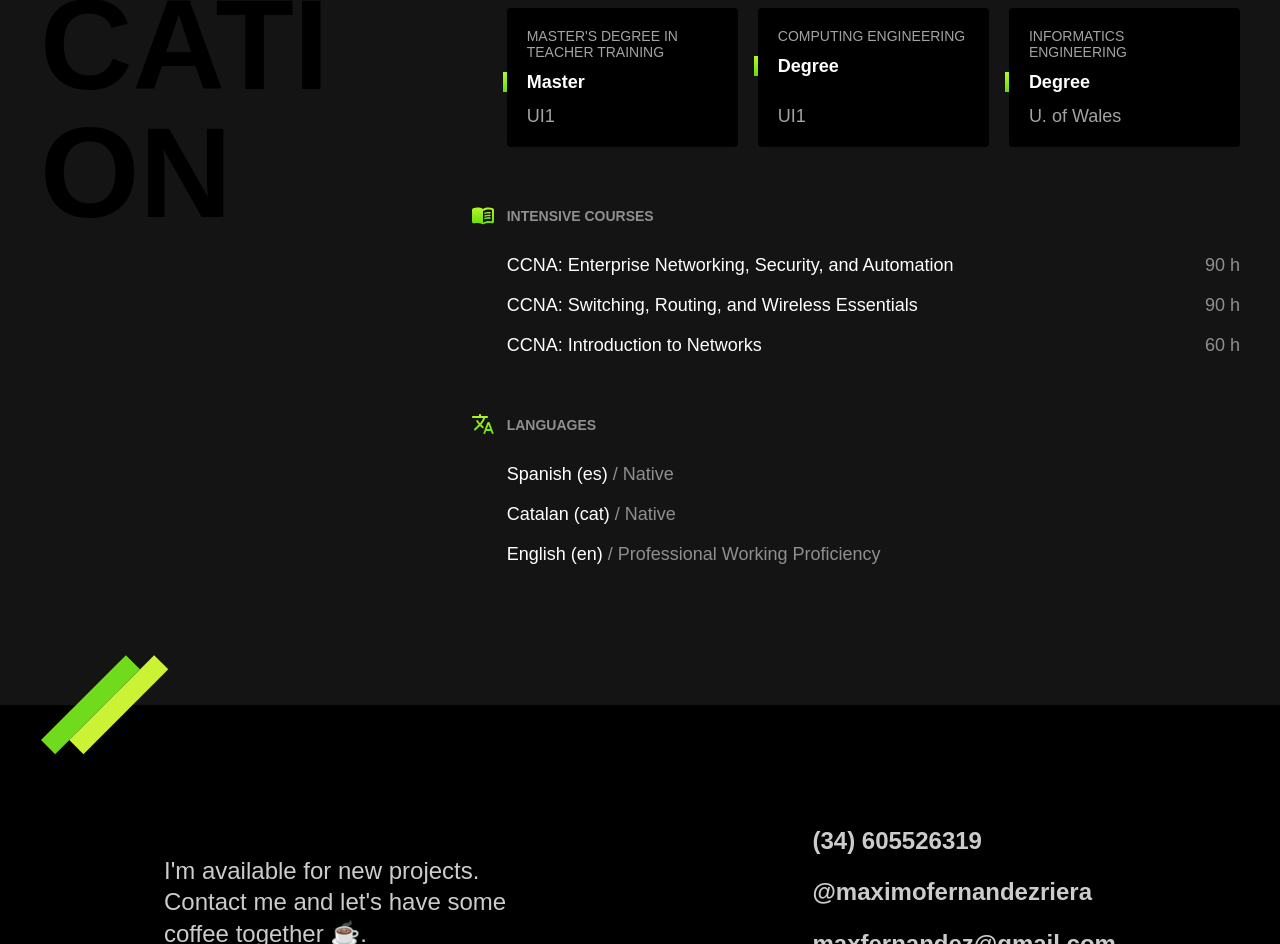
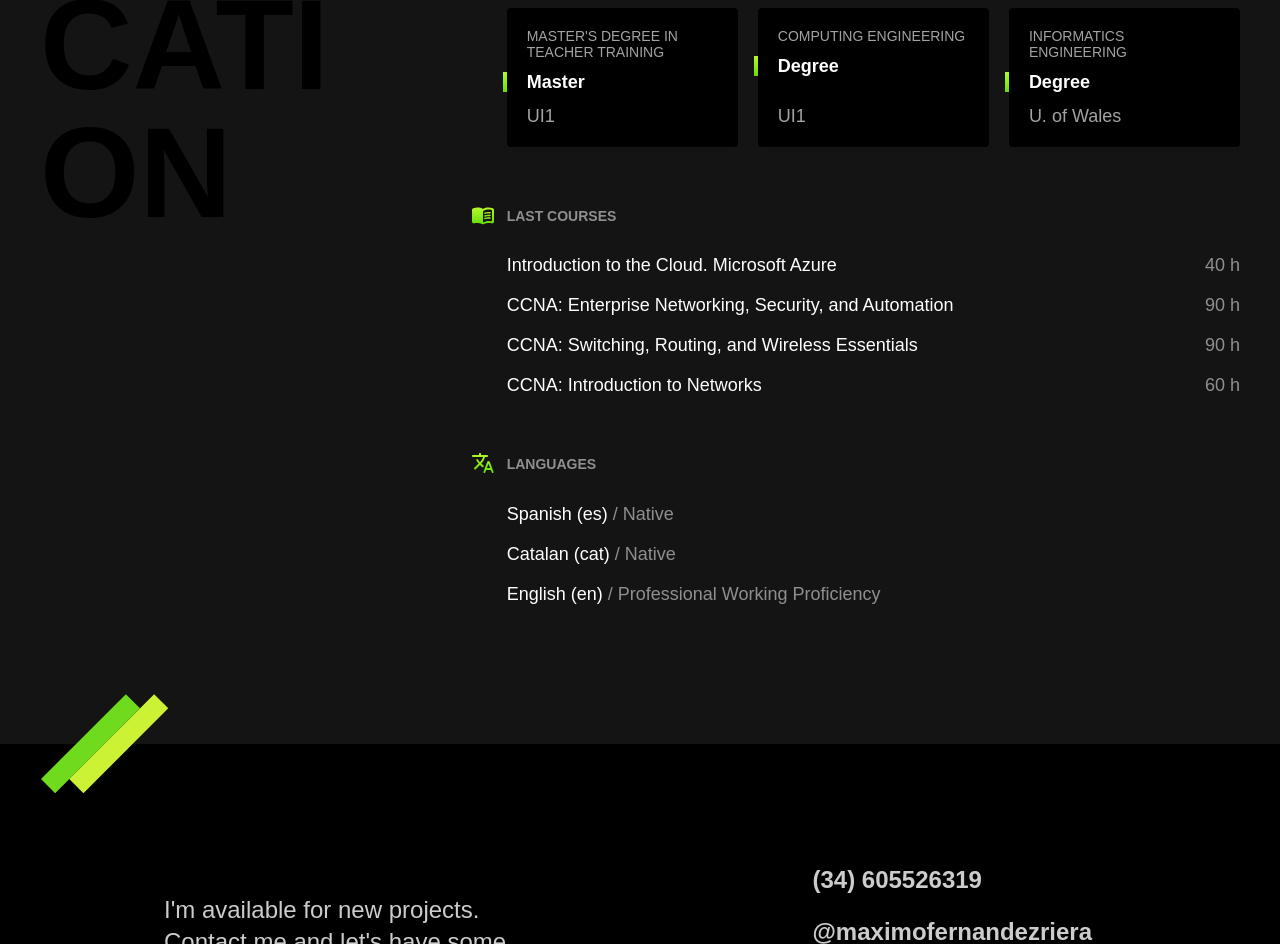
Before and after one commit to maximofernandezriera/maximofernandezriera.github.io, a plain HTML site: page index.html in a window 1280 px wide. Shown: the part 1631-2575 px from the top of the page. Drawn offline with Linux system fonts and the light colour scheme.

Commit message:
Update index.html

```diff
--- a/index.html
+++ b/index.html
@@ -76,7 +76,7 @@
       <h2 class="subtitle">Education</h2>
       <div>
         <p class="education__text">
-          I'm always learning and looking for new challenges and I keep myself updated doing online intensive <strong>courses </strong>🎓.
+          I'm always learning and looking for new academic and professional challenges and I keep myself updated doing online intensive <strong>courses </strong>🎓.
         </p>
         <ul class="education__list">
           <li class="education__item">
@@ -97,8 +97,9 @@
         </ul>
         <div class="education__extra">
           <div class="education__courses">
-            <h3>Intensive Courses</h3>
+            <h3>Last Courses</h3>
             <ul>
+              <li>Introduction to the Cloud. Microsoft Azure<span>40 h</span></li>
               <li>CCNA: Enterprise Networking, Security, and Automation<span>90 h</span></li>
               <li>CCNA: Switching, Routing, and Wireless Essentials<span>90 h</span></li>
               <li>CCNA: Introduction to Networks <span>60 h</span></li>
```
